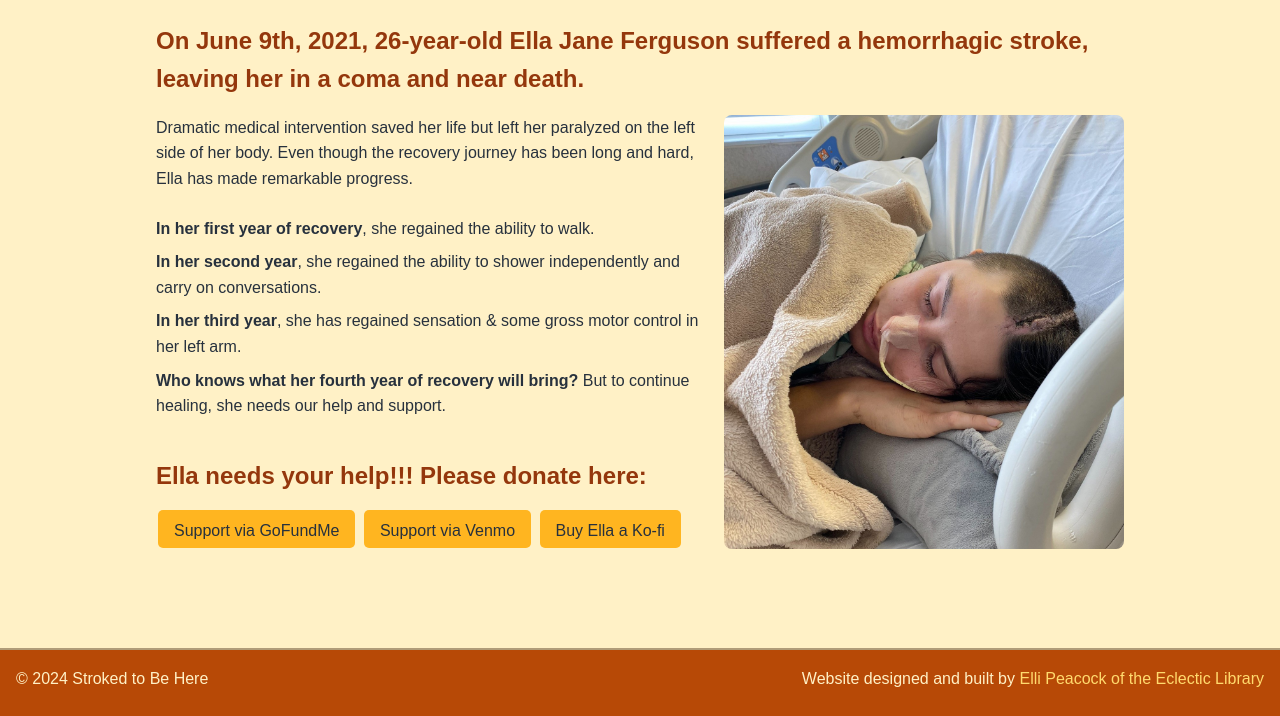
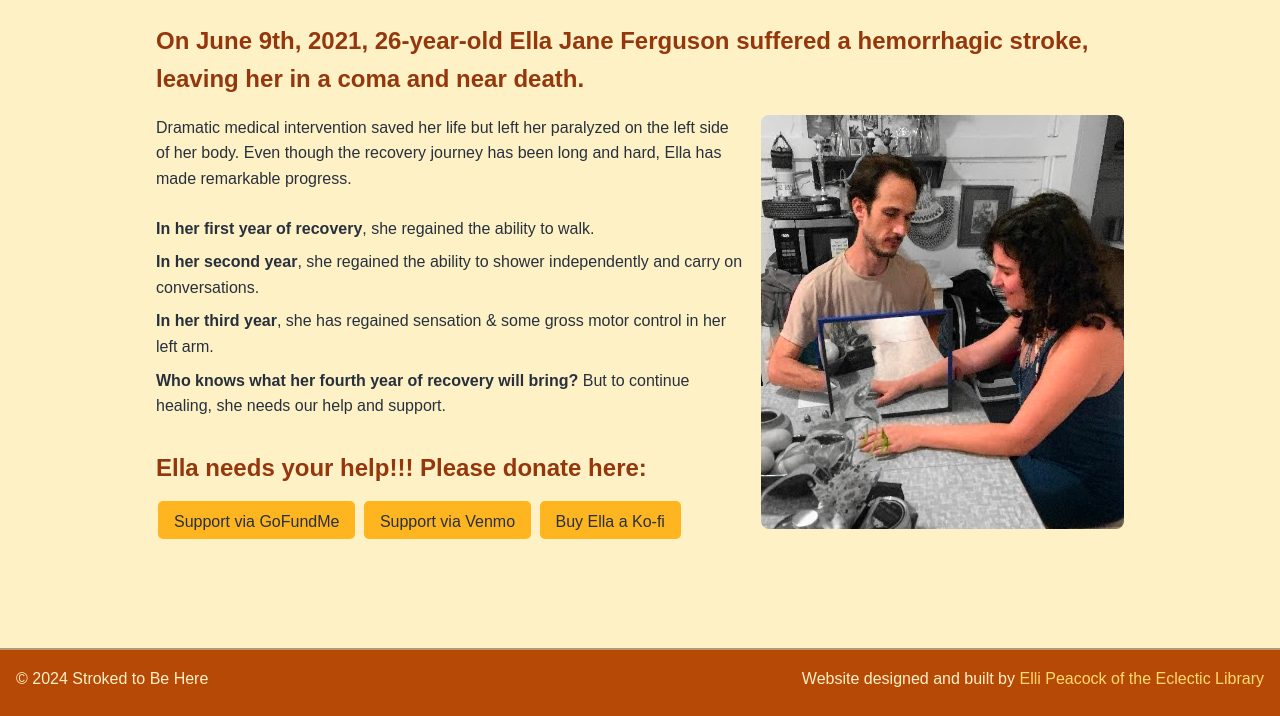
Before and after one commit to Stroked-To-Be-Here/Stroked-To-Be-Here.github.io, an Eleventy site: page src/index.njk in a window 1280 px wide. Shown: the part 84-800 px from the top of the page. Built offline with nearby package versions, Linux system fonts and the light colour scheme; Eleventy itself is replaced by a stand-in of ours; files that its build step writes are made by us from their sources; a web font is replaced by a local one; what eleventy-google-fonts would draw is missing.

Commit message:
Less horribly sad picture

```diff
--- a/src/index.njk
+++ b/src/index.njk
@@ -17,7 +17,7 @@ layout: layouts/base.njk
     </div>
 
     <div class="image">
-        <img src="/images/ellie-head-scar.jpeg" alt="Ella Ferguson sleeping in the hospital with a shaved head and open wound from the surgery to stop her hemorrhagic stroke." />
+        <img src="/images/ella therapy box-EDIT.jpg" alt="Ella Ferguson at the kitchen table with her left arm inside a mirror box." />
     </div>
 
     <div class="links">
```
Also changed, not shown: docs/images/ella therapy box-EDIT.jpg (added), docs/images/ella therapy box.png (added), docs/images/ella_therapy_balls.jpg (renamed from src/images/IMG_8776.jpg), docs/images/ellanickgrandma.png (added), docs/index.html, src/images/ella therapy box-EDIT.jpg (added), src/images/ella therapy box.png (added), src/images/ella_therapy_balls.jpg (added), src/images/ellanickgrandma.png (added), 4 other files.
